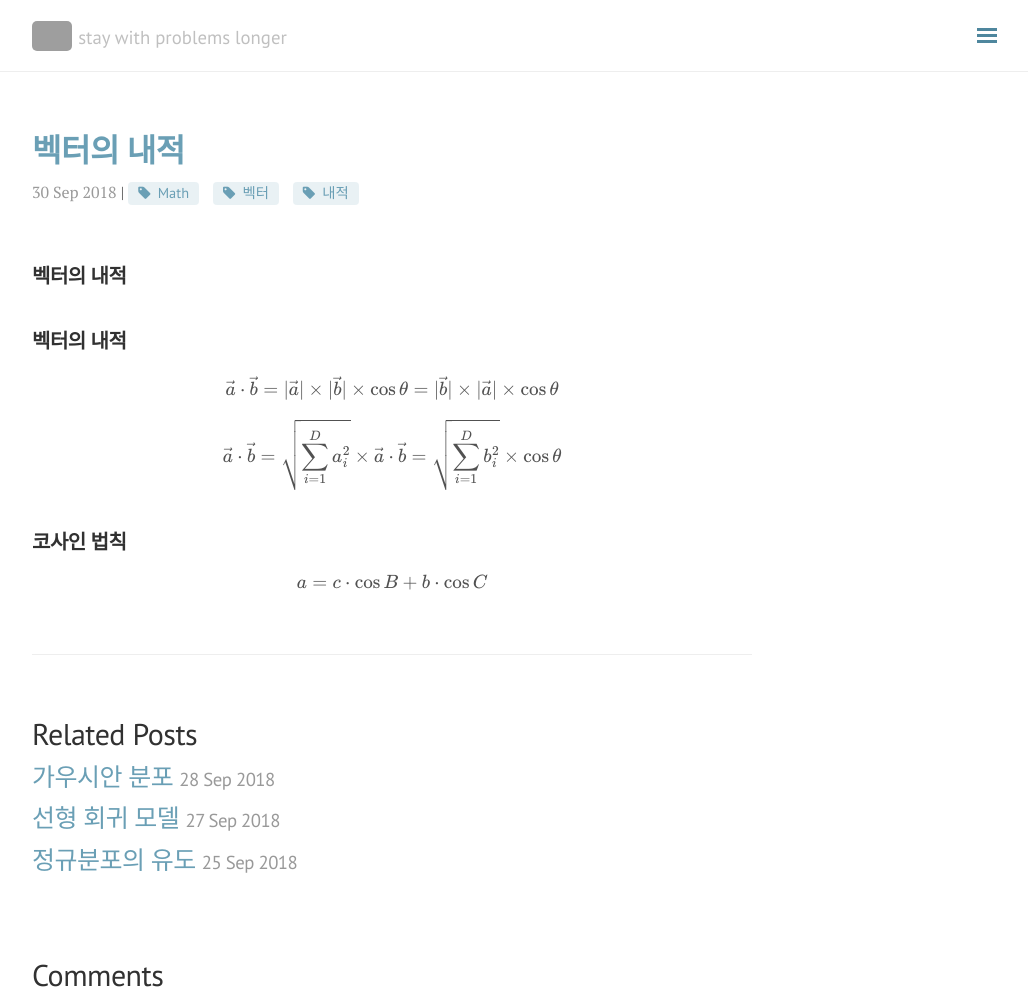
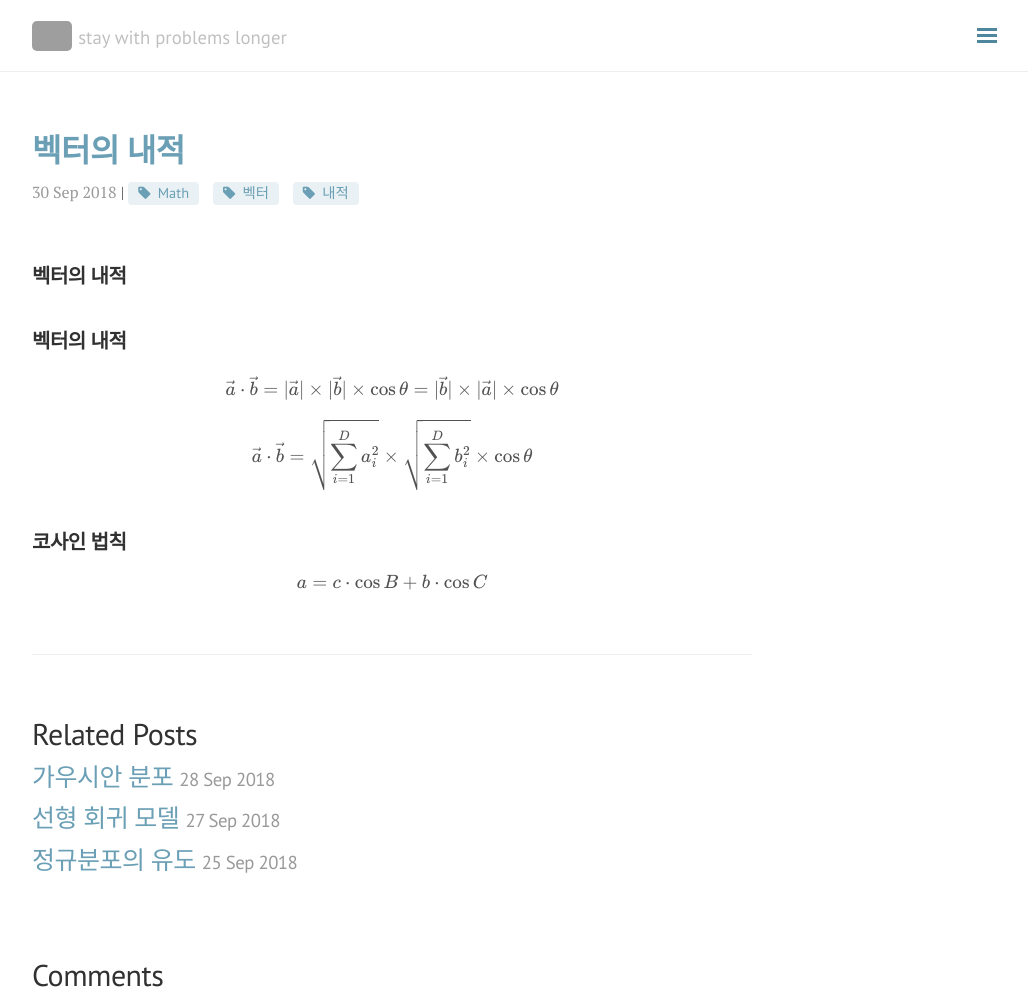
Before and after one commit to seokhoonj/seokhoonj.github.io, a Jekyll site: the page built from _posts/Math/2018-09-30-Math-inner_product.md, in a window 1280 px wide and 1003 px high. Shown: the whole window, without its empty margins (248-1276 px from the left). Built offline with Jekyll 4.4.1, drawn with Linux system fonts in a browser that asks for light colours; nearby versions of some CDN libraries; formulas are drawn with MathJax 3; comment, search, counter and statistics services are not loaded; grey boxes are pictures that could not be loaded.

Commit message:
add _posts

```diff
--- a/_posts/Math/2018-09-30-Math-inner_product.md
+++ b/_posts/Math/2018-09-30-Math-inner_product.md
@@ -12,7 +12,7 @@ comments: false
 
 ## 벡터의 내적
 \\( \vec{a} \cdot \vec{b} = \|\vec{a}\| \times \|\vec{b}\| \times \cos\theta = \|\vec{b}\| \times \|\vec{a}\| \times \cos\theta \\)
-\\( \vec{a} \cdot \vec{b} = \sqrt{\sum\_{i=1}^{D} a\_i^2} \times \vec{a} \cdot \vec{b} = \sqrt{\sum\_{i=1}^{D} b\_i^2} \times \cos\theta \\)
+\\( \vec{a} \cdot \vec{b} = \sqrt{\sum\_{i=1}^{D} a\_i^2} \times \sqrt{\sum\_{i=1}^{D} b\_i^2} \times \cos\theta \\)
 
 ## 코사인 법칙
 \\( a = c \cdot \cos{B} + b \cdot \cos{C} \\)
```
